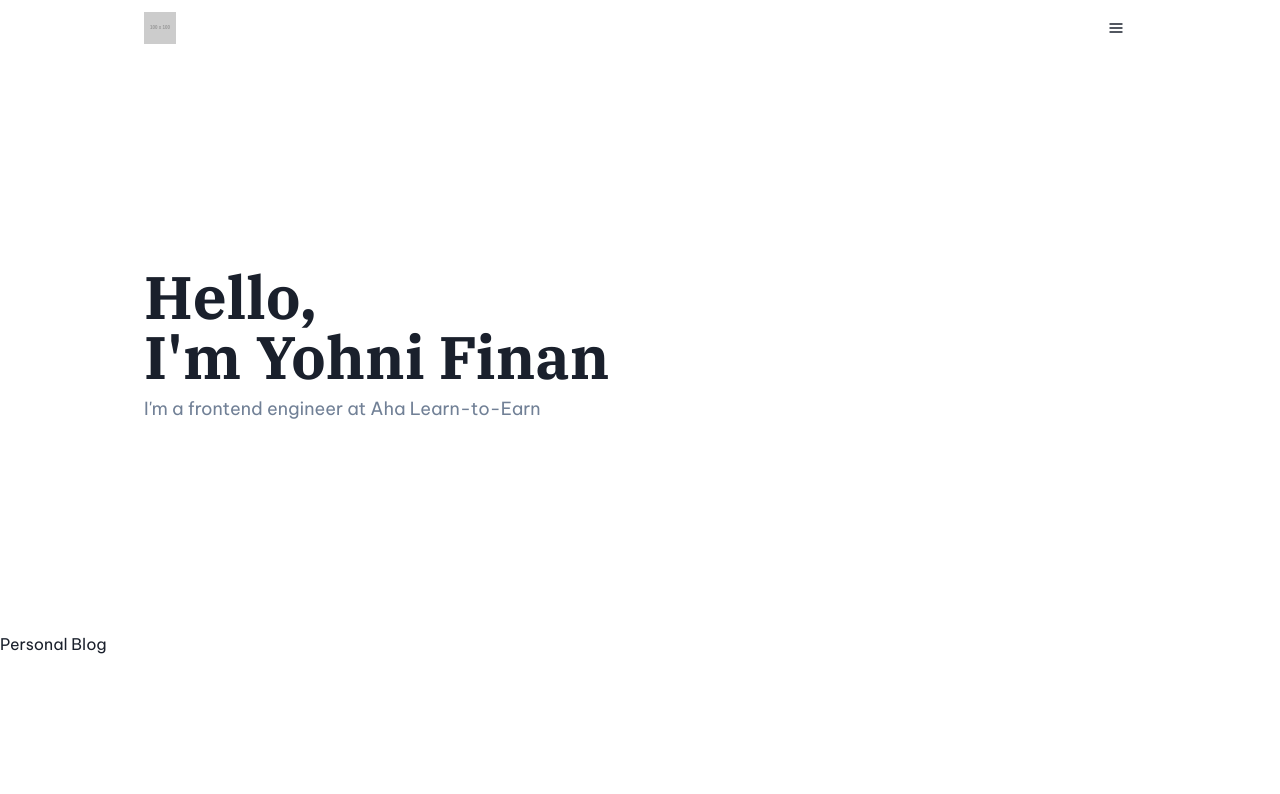
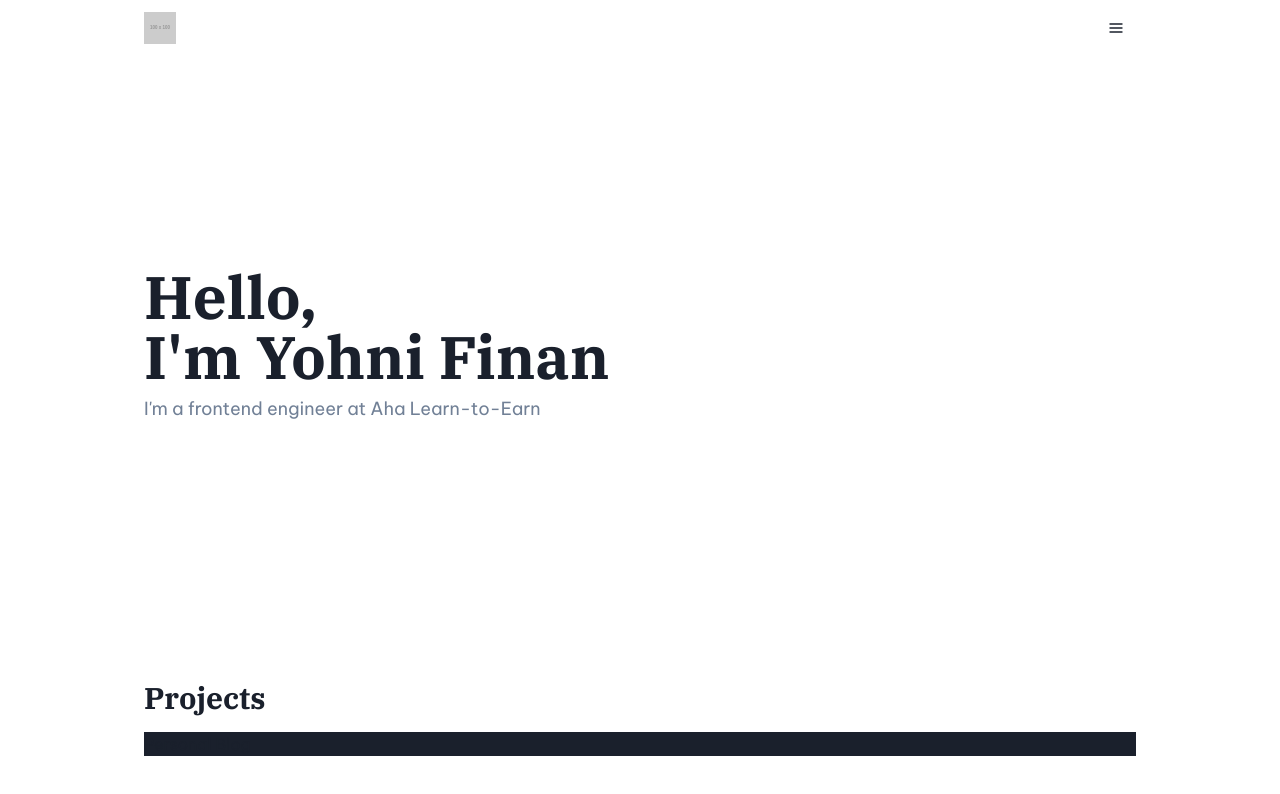
Before and after one commit to yohni/personal-blog, a Next.js app: page / in a window 1280 px wide. Shown: the top 794 px of the page. Built offline with nearby package versions, Linux system fonts and the light colour scheme.

Commit message:
feat: project heading

```diff
--- a/pages/index.js
+++ b/pages/index.js
@@ -2,14 +2,24 @@ import fs from "fs";
 import path from "path";
 import matter from "gray-matter";
 import Splash from "../components/Splash";
+import { Box, Container, Heading, VStack } from "@chakra-ui/react";
 
 export default function Home({ projects }) {
   return (
     <div>
       <Splash />
-      {projects.map((item, key) => (
-        <div key={key}>{item.frontMatter.title}</div>
-      ))}
+      <Container maxW={["sm", "container.lg"]} py={[8, 12]}>
+        <Heading as="h3" size="lg">
+          Projects
+        </Heading>
+        <VStack align="stretch" mt={4}>
+          {projects.map((item, key) => (
+            <Box background="gray.800" key={key}>
+              {item.frontMatter.title}
+            </Box>
+          ))}
+        </VStack>
+      </Container>
     </div>
   );
 }
```
